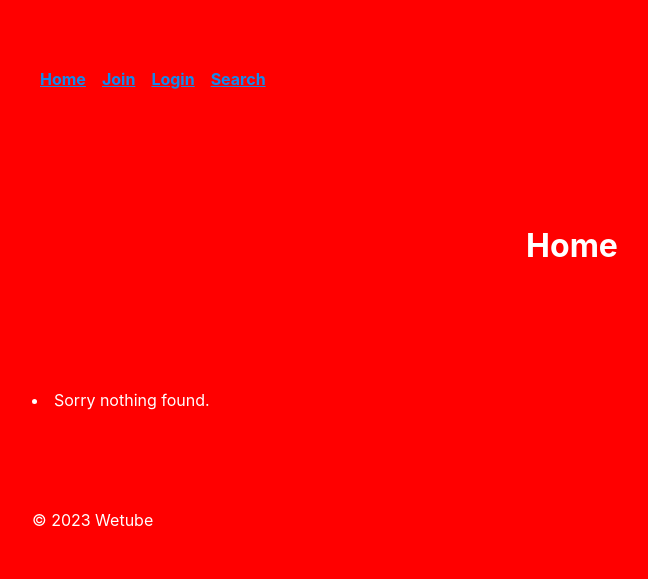
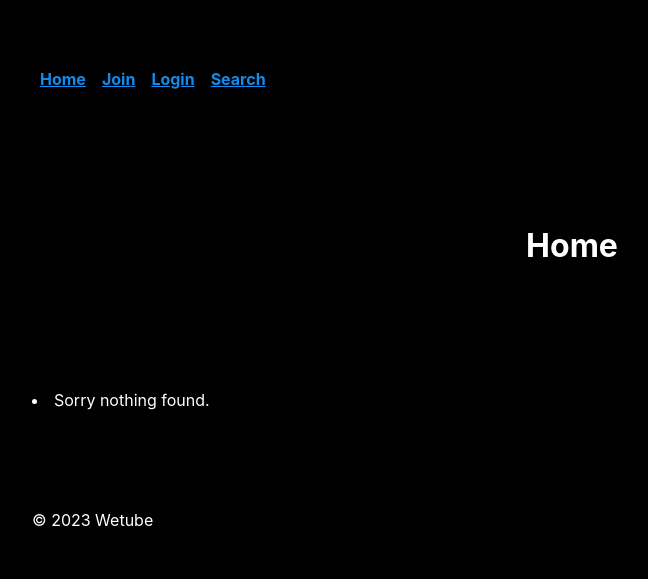
Before and after one commit to kyumin1227/webtube-reloaded, a Node server app: page / in a window 1280 px wide. Shown: the top 579 px of the page, without its empty margins (68-716 px from the left). Run offline with Node 20, Linux system fonts and the light colour scheme; data that the repository does not hold is empty; style sheets or scripts are compiled from the project's sources; some libraries are stand-ins or nearby versions.

Commit message:
Color change

```diff
--- a/src/client/scss/_variables.scss
+++ b/src/client/scss/_variables.scss
@@ -1 +1,2 @@
 $red: red;
+$black: black;
--- a/src/client/scss/styles.scss
+++ b/src/client/scss/styles.scss
@@ -1,5 +1,5 @@
 @import "./_variables";
 body {
-    background-color: $red;
+    background-color: $black;
     color: white;
 }
```
